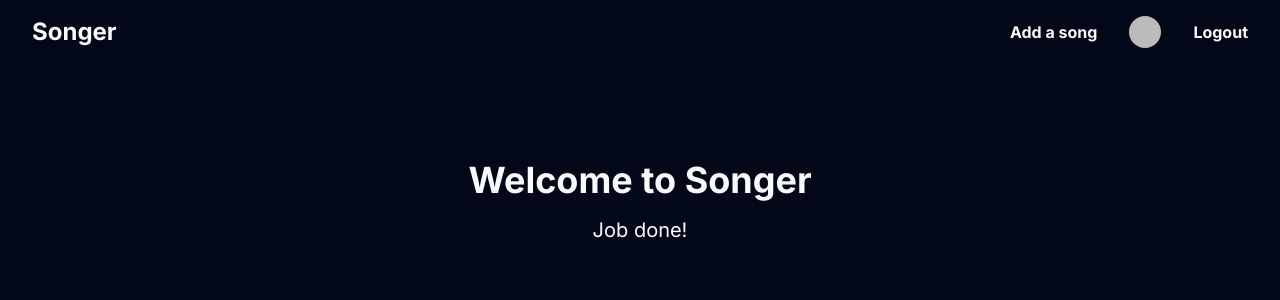
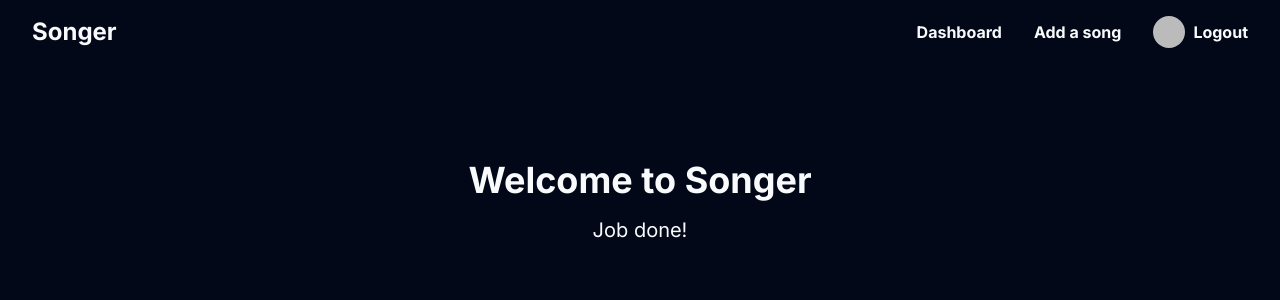
Before and after one commit to alcpereira/songer, a Next.js app: page / in a window 1280 px wide. Shown: the top 300 px of the page. Built offline with nearby package versions, Linux system fonts and the light colour scheme; no server answers; the database is empty; sample sign-in values are in the browser's storage.

Commit message:
chore: layout fix

```diff
--- a/app/add/page.tsx
+++ b/app/add/page.tsx
@@ -15,7 +15,10 @@ export default async function AddPage({ searchParams }: { searchParams: { search
     const searchQuery = searchParams.search || undefined;
 
     return (
-        <main className="flex flex-grow flex-col items-center justify-between p-24" key={uuidv4()}>
+        <main
+            className="max-w-[1000px] w-full flex flex-grow flex-col items-center justify-between p-24"
+            key={uuidv4()}
+        >
             <SearchBar search={searchQuery || ''} />
             <Suspense fallback={<SearchResultPlaceHolder />}>
                 <SearchResult query={searchQuery} />
--- a/app/layout.tsx
+++ b/app/layout.tsx
@@ -20,7 +20,12 @@ export default async function RootLayout({ children }: { children: React.ReactNo
     const session = await getServerSession();
     return (
         <html lang="en" className="dark">
-            <body className={cn(inter.className, 'min-h-screen flex flex-col')}>
+            <body
+                className={cn(
+                    inter.className,
+                    'min-h-screen flex flex-col justify-center items-center'
+                )}
+            >
                 <SessionProvider session={session}>
                     <Navbar />
                     {children}
--- a/app/page.tsx
+++ b/app/page.tsx
@@ -37,7 +37,7 @@ export default async function Home() {
         );
 
     return (
-        <main className="flex w-full flex-grow flex-col items-center justify-between p-24">
+        <main className="flex w-full max-w-[1000px] flex-grow flex-col items-center justify-between p-24">
             <div className="flex w-full flex-col items-center gap-4">
                 <h1 className="text-4xl font-bold">Welcome to Songer, {session?.user?.name}</h1>
                 <p className="text-xl">Find good songs</p>
--- a/components/nav/Navbar.tsx
+++ b/components/nav/Navbar.tsx
@@ -17,12 +17,21 @@ export default function Navbar() {
                     Songer
                 </a>
             </div>
-            <div className="flex items-center gap-8">
+            <div>
+                <ul className="flex items-center gap-8">
                     {session && (
                         <>
+                            <li>
+                                <Link href="/dashboard" className="text-m font-bold">
+                                    Dashboard
+                                </Link>
+                            </li>
+                            <li>
                                 <Link href="/add" className="text-m font-bold">
                                     Add a song
                                 </Link>
+                            </li>
+                            <li className="flex items-center gap-2">
                                 {session.user?.name && session.user?.image && (
                                     <Image
                                         src={session.user?.image}
@@ -33,16 +42,26 @@ export default function Navbar() {
                                         unoptimized
                                     />
                                 )}
-                        <span onClick={() => signOut()} className="text-m font-bold cursor-pointer">
+                                <span
+                                    onClick={() => signOut()}
+                                    className="text-m font-bold cursor-pointer"
+                                >
                                     Logout
                                 </span>
+                            </li>
                         </>
                     )}
                     {!session && (
-                    <span onClick={() => signIn()} className="text-m font-bold cursor-pointer">
+                        <li>
+                            <span
+                                onClick={() => signIn()}
+                                className="text-m font-bold cursor-pointer"
+                            >
                                 Login
                             </span>
+                        </li>
                     )}
+                </ul>
             </div>
         </nav>
     );
```
Lines whose indentation alone changed are shown as unchanged.
